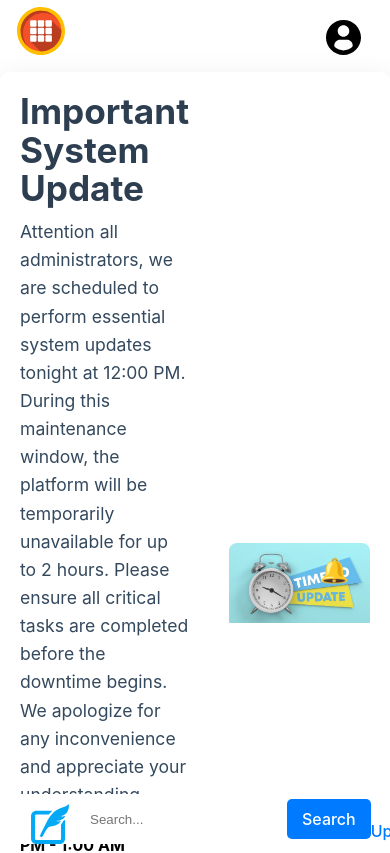
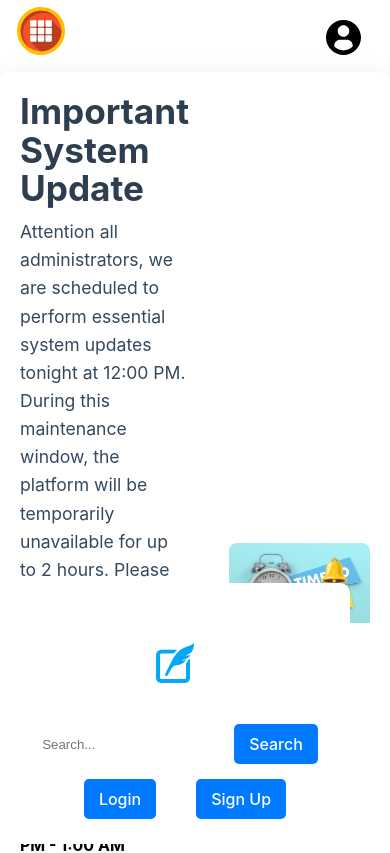
Before and after one commit to abulhasnatsifat/The-Dream-Vibe-Journal, a React (Create React App) app: page /home in a window 390 px wide. Shown: the top 853 px of the page. Built offline with nearby package versions, Linux system fonts and the light colour scheme.

Commit message:
Add files via upload

```diff
--- a/src/components/Footer/Footer.css
+++ b/src/components/Footer/Footer.css
@@ -19,6 +19,44 @@
     width: 100%;
     justify-content: space-between;
     align-items: center;
+}
+
+@media screen and (max-width: 768px) {
+    .footer-content {
+        flex-direction: column;
+        gap: 15px;
+        padding: 10px 0;
+    }
+
+    .footer {
+        height: auto;
+        padding: 15px;
+    }
+
+    .footer-search {
+        width: 100%;
+        justify-content: center;
+    }
+
+    .footer-search input {
+        width: 60%;
+    }
+
+    .footer-nav {
+        display: flex;
+        justify-content: center;
+        gap: 20px;
+        width: 100%;
+    }
+
+    .footer-nav a {
+        margin: 0;
+        padding: 8px 15px;
+        background-color: #007bff;
+        color: white !important;
+        border-radius: 5px;
+        text-align: center;
+    }
 }
 
 .footer-logo {
```
